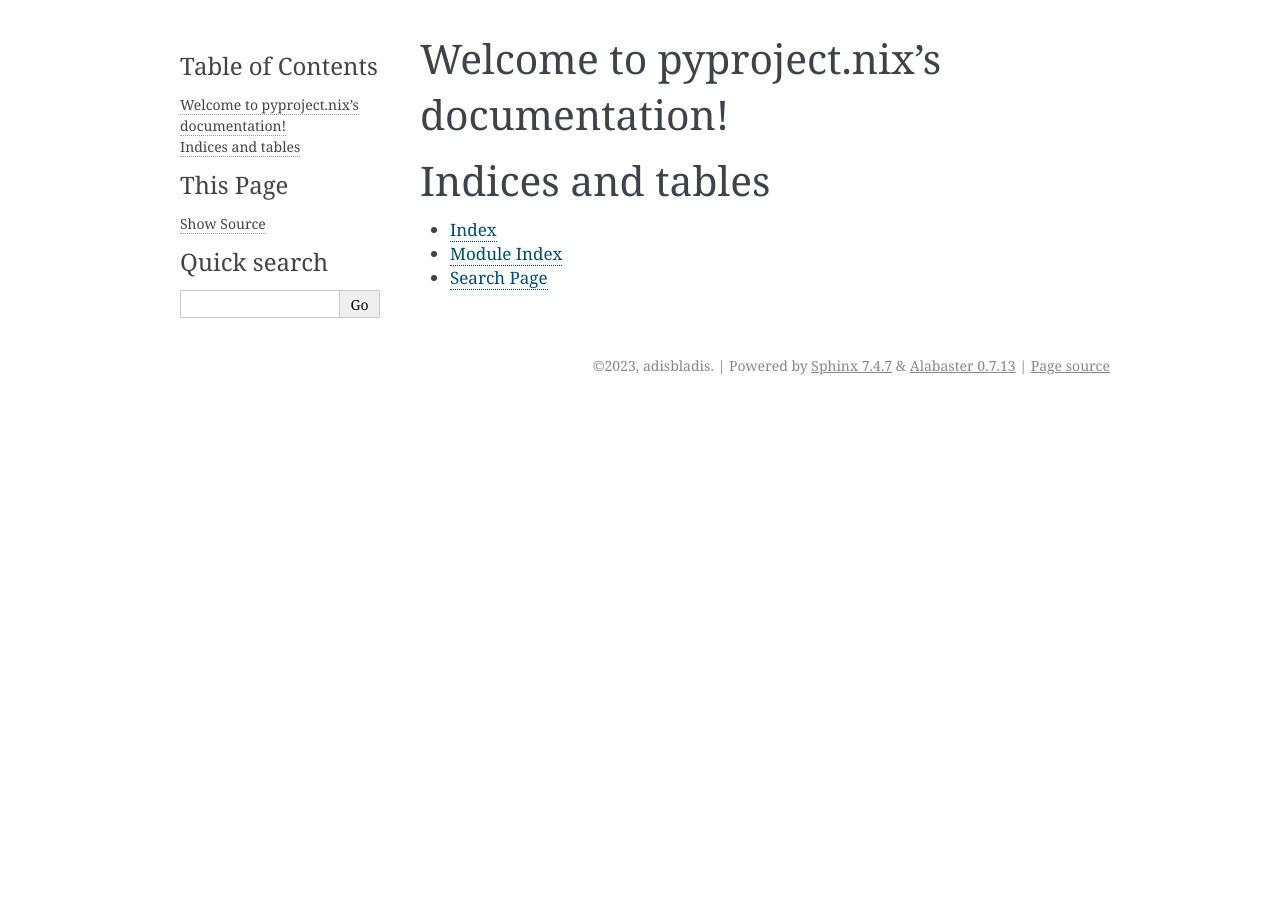
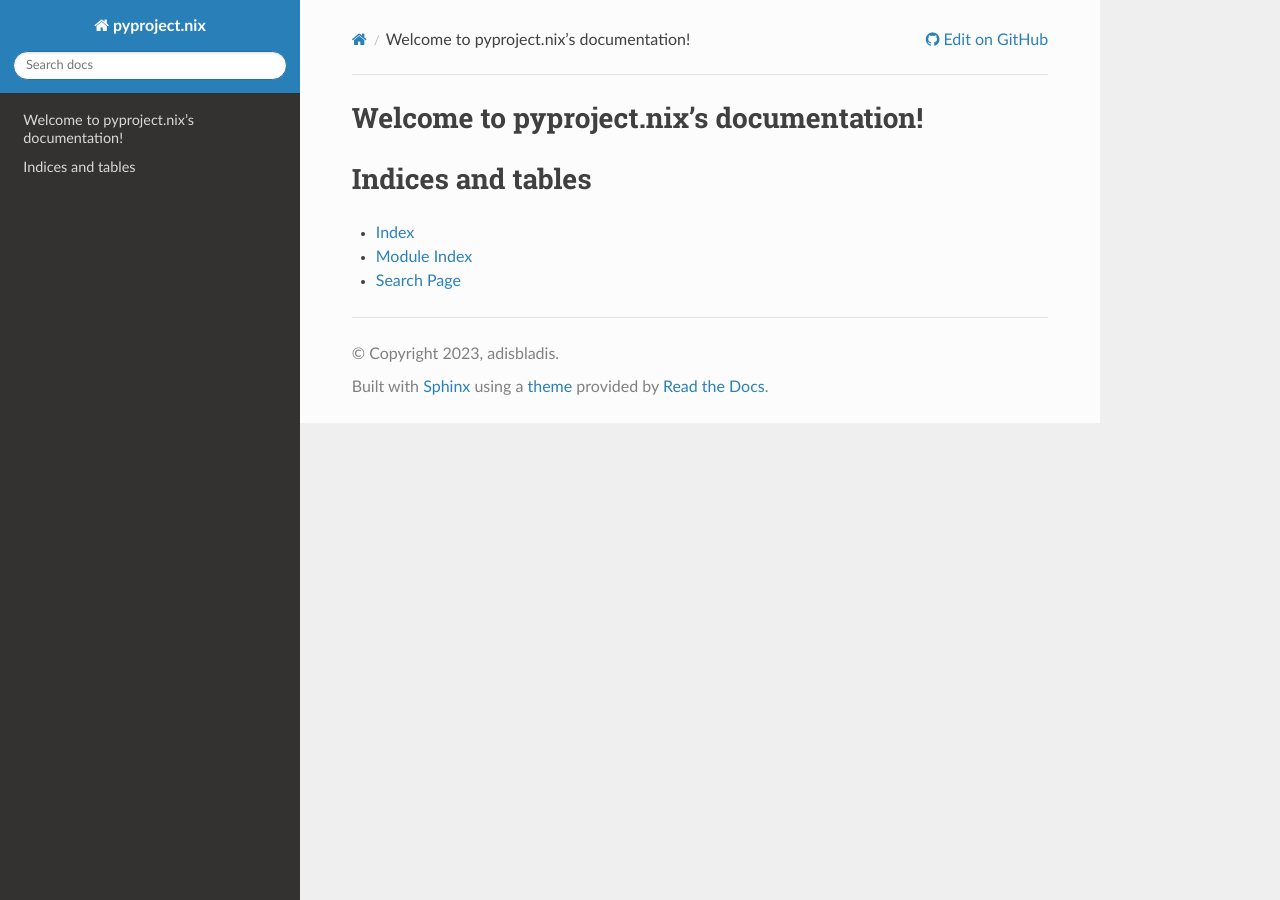
Before and after one commit to nix-community/pyproject.nix, a Sphinx documentation site: the page built from doc/index.rst, in a window 1280 px wide. Built offline with Sphinx 7.4.7 and the Read the Docs theme 2.0.0, drawn with Linux system fonts in a browser that asks for light colours.

Commit message:
Change to sphinx rtd theme

```diff
--- a/doc/conf.py
+++ b/doc/conf.py
@@ -15,6 +15,7 @@ author = "adisbladis"
 
 extensions = [
     "myst_parser",  # Markdown parser
+    "sphinx_rtd_theme",  # Nicer theme
 ]
 
 myst_enable_extensions = [
@@ -30,5 +31,13 @@ exclude_patterns = ["_build", "Thumbs.db", ".DS_Store"]
 # -- Options for HTML output -------------------------------------------------
 # https://www.sphinx-doc.org/en/master/usage/configuration.html#options-for-html-output
 
-html_theme = "alabaster"
+html_theme = "sphinx_rtd_theme"
 html_static_path = ["_static"]
+
+html_context = {
+    "display_github": True,  # Integrate GitHub
+    "github_user": "adisbladis",  # Username
+    "github_repo": "pyproject.nix",  # Repo name
+    "github_version": "master",  # Version
+    "conf_py_path": "/doc/",  # Path in the checkout to the docs root
+}
--- a/pyproject.toml
+++ b/pyproject.toml
@@ -26,6 +26,7 @@ dev = [
     "linkify-it-py>=2.0.2",
     "deepdiff>=6.3.1",
     "pytest-mypy>=0.10.3",
+    "sphinx-rtd-theme",
 ]
 
 [tool.black]
```
Also changed, not shown: 2 other files.
